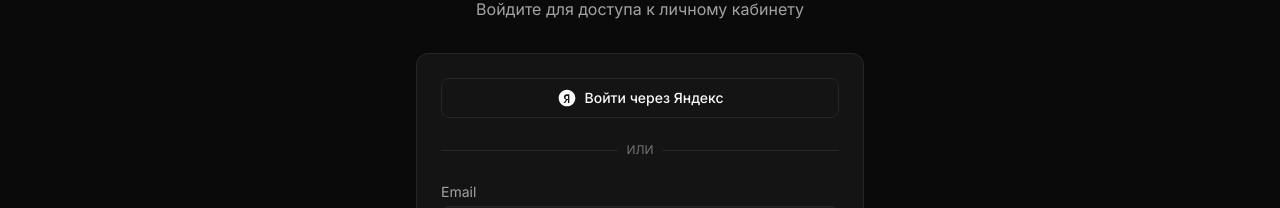
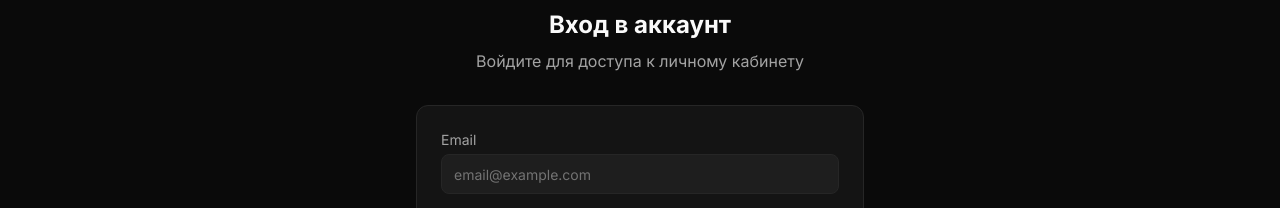
Before and after one commit to SheBanshee/dust-in-eyes, a Next.js app: page /auth/signin in a window 1280 px wide. Shown: the part 188-396 px from the top of the page. Built offline with nearby package versions, Linux system fonts and the light colour scheme; no server answers.

Commit message:
fix: отключен Яндекс провайдер снова

```diff
--- a/src/app/auth/signin/page.tsx
+++ b/src/app/auth/signin/page.tsx
@@ -71,29 +71,6 @@
         </div>
 
         <div className="bg-card border border-border rounded-lg p-6 space-y-6">
-          {/* OAuth buttons */}
-          <div className="space-y-3">
-            <Button
-              variant="outline"
-              className="w-full"
-              onClick={() => signIn("yandex", { callbackUrl: "/profile" })}
-            >
-              <svg className="w-5 h-5 mr-2" viewBox="0 0 24 24" fill="currentColor">
-                <path d="M12 2C6.48 2 2 6.48 2 12s4.48 10 10 10 10-4.48 10-10S17.52 2 12 2zm1.19 15.93V14.4h-.87L9.62 17.93H7.85l3.02-3.87c-1.59-.32-2.59-1.44-2.59-3.16 0-2.15 1.44-3.47 3.65-3.47H14.8v10.5h-1.61zm0-5.83V9.57h-.96c-1.3 0-2.17.72-2.17 1.87 0 1.08.72 1.73 1.96 1.73h1.17v-.07z" />
-              </svg>
-              Войти через Яндекс
-            </Button>
-          </div>
-
-          <div className="relative">
-            <div className="absolute inset-0 flex items-center">
-              <div className="w-full border-t border-border" />
-            </div>
-            <div className="relative flex justify-center text-xs uppercase">
-              <span className="bg-card px-2 text-muted">или</span>
-            </div>
-          </div>
-
           {/* Credentials form */}
           <form onSubmit={handleCredentials} className="space-y-4">
             {!isLogin && (
```
